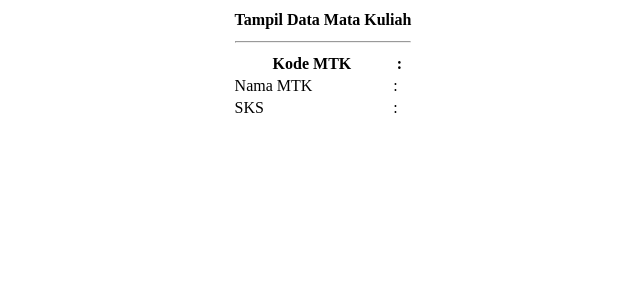
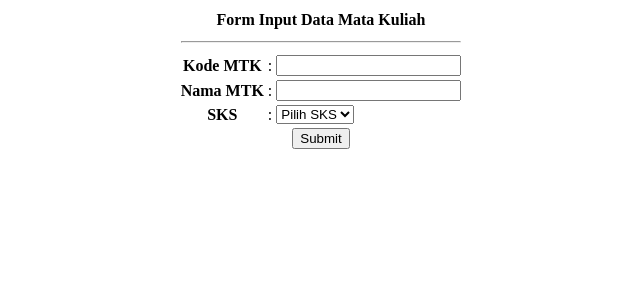
Before and after one commit to wp2-luviyanti/pustaka-luvi, a CodeIgniter app: page /luviya/index.php/matakuliah/cetak in a window 1280 px wide. Shown: the top 300 px of the page, without its empty margins (317-957 px from the left). Run offline with CodeIgniter, Linux system fonts and the light colour scheme.

Commit message:
update latihan 4

```diff
--- a/application/config/autoload.php
+++ b/application/config/autoload.php
@@ -58,7 +58,7 @@ $autoload['packages'] = array();
 |
 |	$autoload['libraries'] = array('user_agent' => 'ua');
 */
-$autoload['libraries'] = array();
+$autoload['libraries'] = array('form_validation');
 
 /*
 | -------------------------------------------------------------------
--- a/application/controllers/matakuliah.php
+++ b/application/controllers/matakuliah.php
@@ -8,7 +8,28 @@ class Matakuliah extends CI_Controller
 
          $this->load->view('view-form-matakuliah');
     }
-    public function cetak()
+    public function cetak(){
+
+        $this->form_validation->set_rules('kode', 'Kode Matakuliah','required|min_length[3]',
+        array(
+                'required' => 'Kode Matakuliah Harus diisi',
+                'min_length' => 'Kode terlalu pendek'
+        ));
+
+        $this->form_validation->set_rules('nama', 'Nama Matakuliah','required|min_length[3]',
+        array(
+                'required' => 'Nama Matakuliah Harus diisi',
+                'min_length' => 'Nama terlalu pendek'
+        ));
+        $this->form_validation->set_rules('sks', 'sks','required',
+        array(
+                'required' => 'SKS Harus diisi',
+
+        ));
+ if ($this->form_validation->run() == FALSE) {
+ $this->load->view('view-form-matakuliah');
+ } else {
+
     {
         $data = [
             'kode' => $this->input->post('kode'),
@@ -19,3 +40,5 @@ class Matakuliah extends CI_Controller
         $this->load->view('view-data-matakuliah', $data);
     }
 }
+}
+}
--- a/application/views/view-data-matakuliah.php
+++ b/application/views/view-data-matakuliah.php
@@ -41,7 +41,7 @@
             <tr>
                 <td colspan="3" align="center">
                     <a href="<?= base_url('matakuliah');
-?>"kembali</a>
+?>" >kembali</a>
                 </td>
                 </tr>
         </table>
--- a/application/views/view-form-matakuliah.php
+++ b/application/views/view-form-matakuliah.php
@@ -6,6 +6,7 @@
 
 
 <body>
+
     <center>
         <form action="<?= base_url('matakuliah/cetak'); ?>"
 method="post">
@@ -22,17 +23,19 @@ method="post">
               </tr>
               <tr>
                   <th>Kode MTK</th>
-                  <th>:</th>
+                  <td>:</td>
                   <td>
-                      <input type="text" name="kode" id="kode"
+                      <input type="text" name="kode" id="kode" value=" <?php echo set_value('kode') ?>">
                   </td>
+                  <td><?php echo form_error('kode'); ?></td>
               </tr>
               <tr>
                  <th>Nama MTK</th>
                  <td>:</td>
                  <td>
-                    <input type="text" name="nama" id="nama">
+                    <input type="text" name="nama" id="nama"value=" <?php echo set_value('nama') ?>">
                  </td>
+                 <td><?php echo form_error('nama'); ?></td>
               </tr>
               <tr>
                  <th>SKS</th>
@@ -45,6 +48,7 @@ method="post">
                        <option value="4">4</option>
                        </select>
                    </td>
+                   <td><?php echo form_error('sks'); ?></td>
                 </tr>
                 <tr>
                    <td colspan="3" align="center">
```
